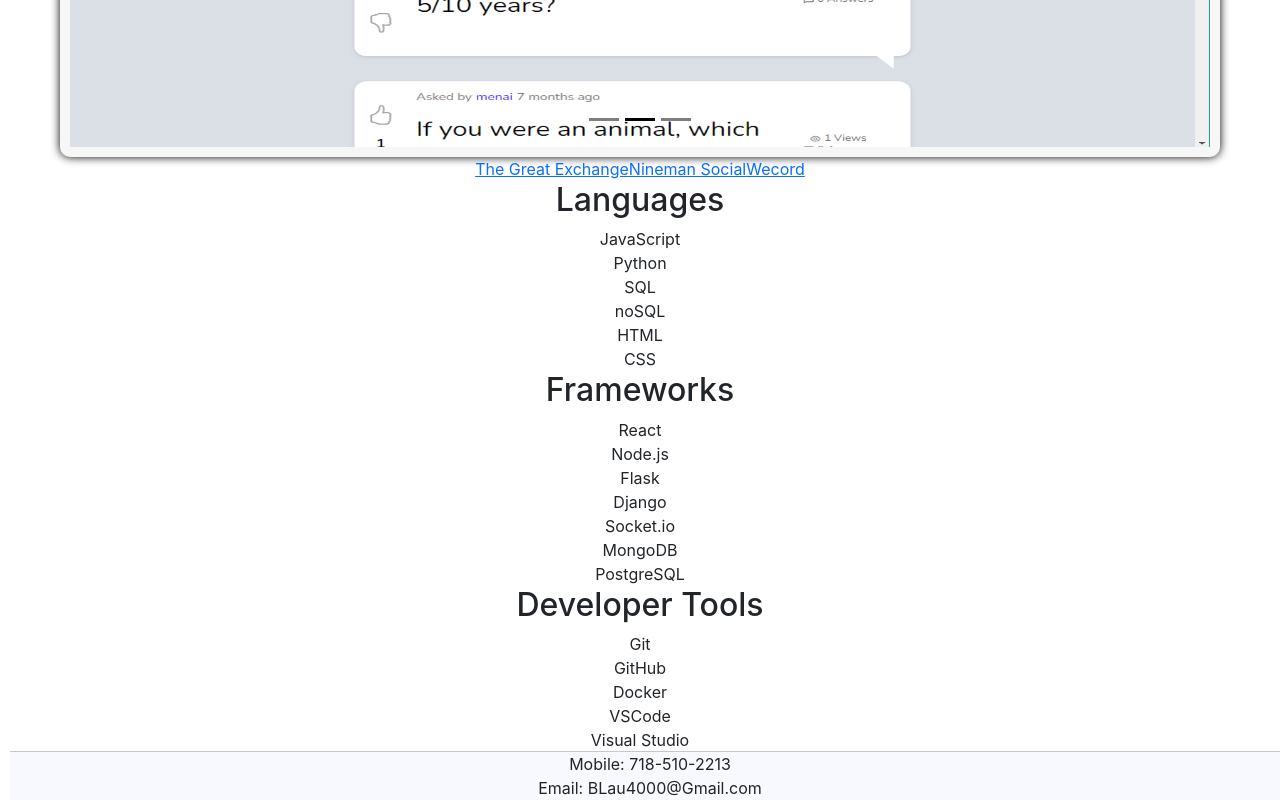
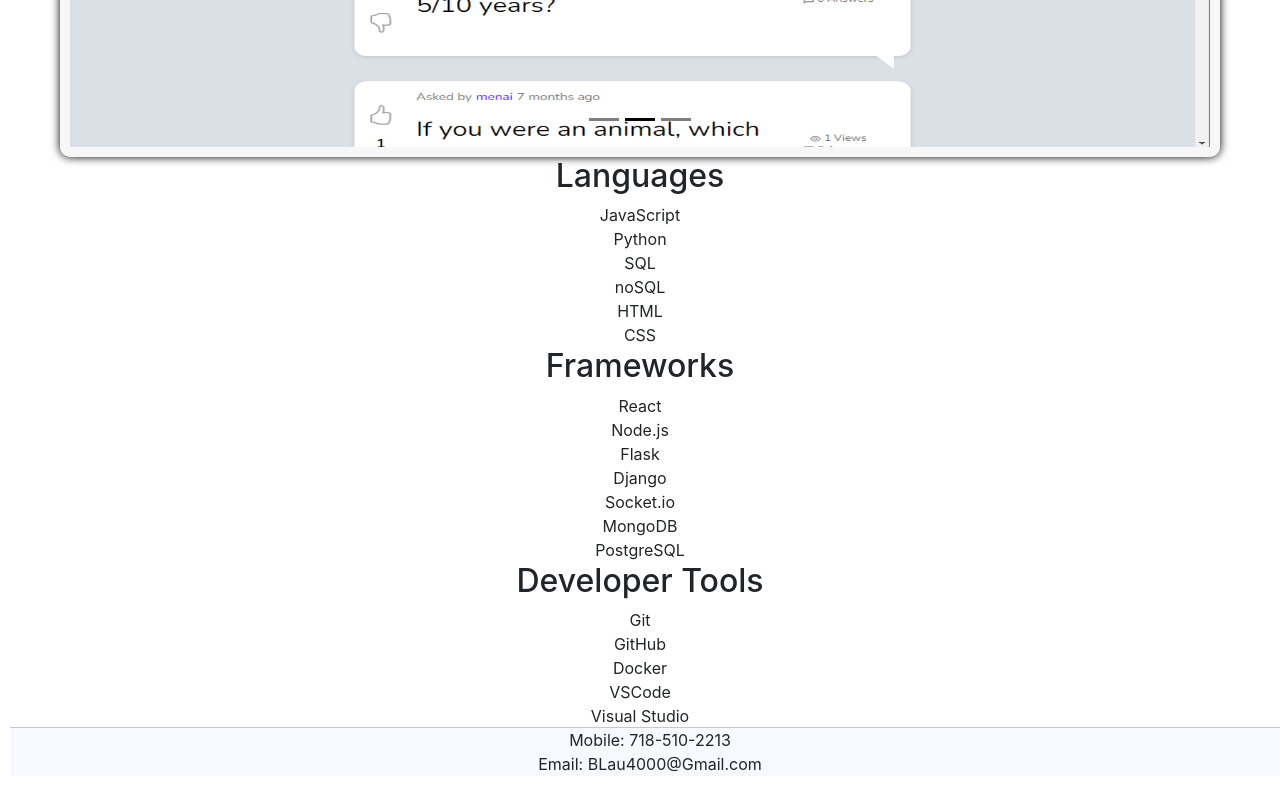
Before and after one commit to BrenLau/Portfolio, a React (Create React App) app in the folder portfolio/: page / in a window 1280 px wide. Shown: the part 801-1601 px from the top of the page. After the commit the page ends 1577 px from the top, so only its background shows below. Built offline with nearby package versions, Linux system fonts and the light colour scheme; the HTML template or start-up script is replaced by a standard one.

Commit message:
deleted links

```diff
--- a/portfolio/src/components/projects/Projects.js
+++ b/portfolio/src/components/projects/Projects.js
@@ -100,13 +100,6 @@
                 }
             </div>
 
-
-
-            <div className='projectsdiv'>
-                <a target="_blank" href='https://the-great-exchange.onrender.com/'>The Great Exchange</a>
-                <a target="_blank" href='https://ninemansocial.herokuapp.com/'>Nineman Social</a>
-                <a target="_blank" href='https://wecord-2.onrender.com/'>Wecord</a>
-            </div>
         </>
     )
 }
```
